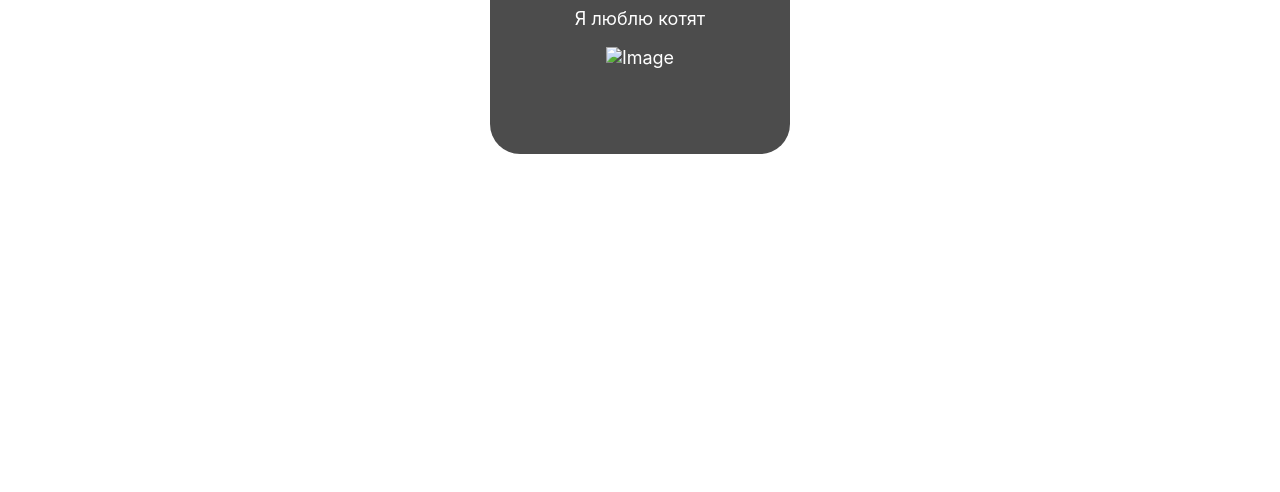
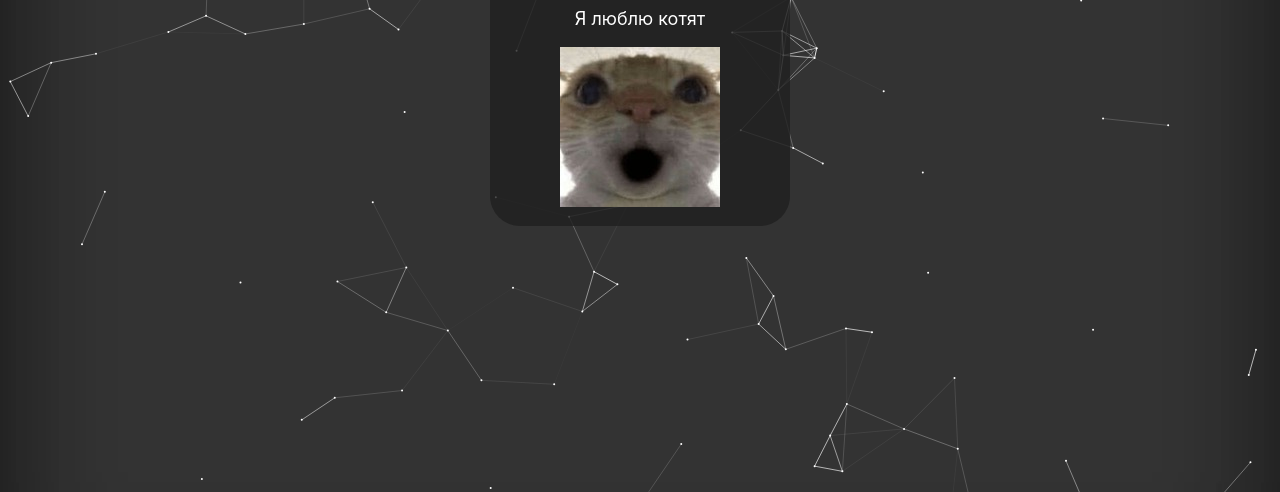
Before and after one commit to qewarya/bio-site, a plain HTML site: page index.html in a window 1280 px wide. Shown: the part 308-800 px from the top of the page. Drawn offline with Linux system fonts and the light colour scheme.

Commit message:
Update index.html
unral stock

```diff
--- a/index.html
+++ b/index.html
@@ -24,12 +24,12 @@
     </header>
     <main>
         <canvas id="backgroundCanvas"></canvas>
-        <img id="backgroundImage" src="stock/photo2.jpg" alt="Background Image">
+        <img id="backgroundImage" src="photo2.jpg" alt="Background Image">
         <div class="about-section">
             <div class="about-content">
                 <h1>Я Айдар</h1>
                 <p>Я люблю котят</p>
-                <img id="Image" src="stock/kot.jpg" alt="Image">
+                <img id="Image" src="kot.jpg" alt="Image">
             </div>
             <div class="background-box"></div>
         </div>
```
